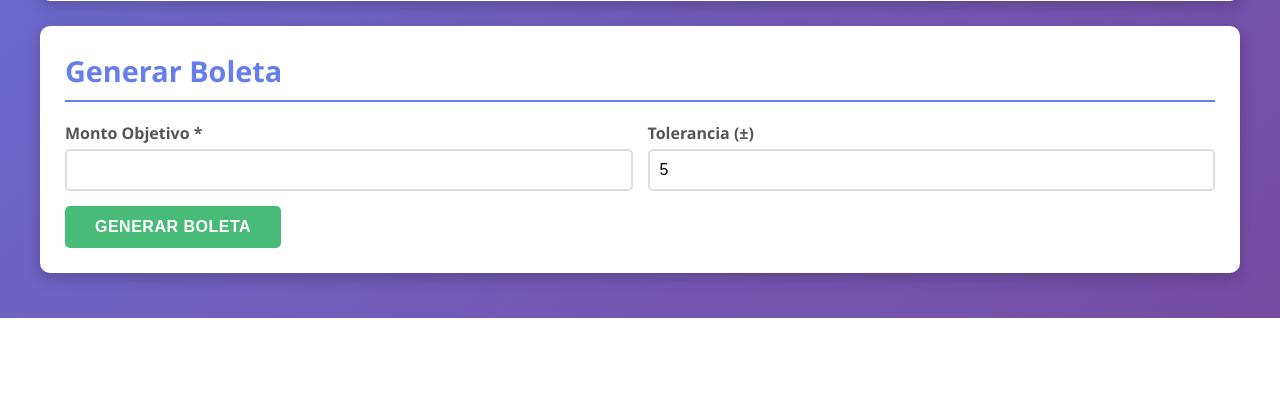
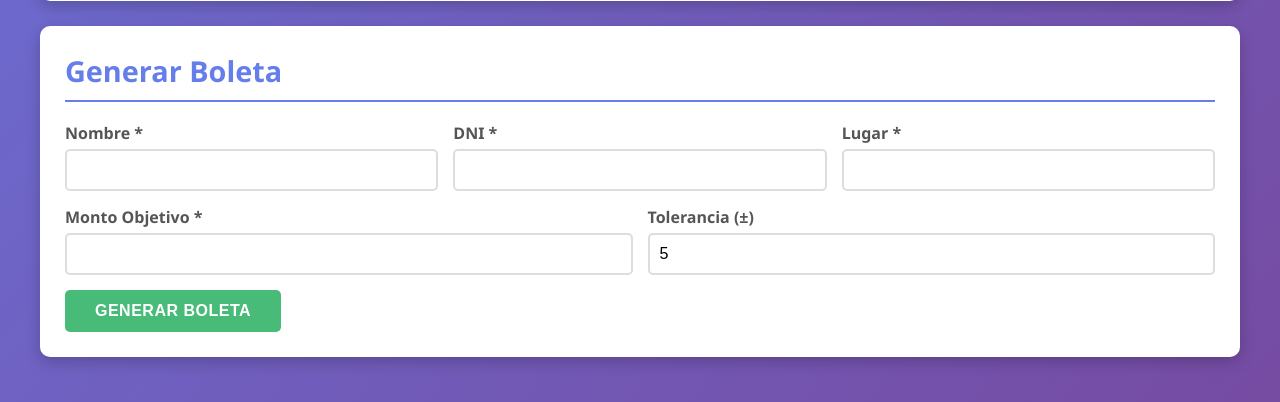
Before and after one commit to eviterno17/boleta, a Flask app: page / in a window 1280 px wide. Shown: the part 1178-1580 px from the top of the page. Before the commit the page ends 1496 px from the top, so only its background shows below. Run offline with Flask 3, Linux system fonts and the light colour scheme; data comes from the database, SQL or seed files in the repository; parts of the project's set-up code (start-up, migrations or seed data) failed here and were passed over.

Commit message:
Mejorar restricciones de despacho y agregar datos de cliente
Mejoras en algoritmo de generación de boletas:
- Corregir validación de cantidad mínima de despacho
- El algoritmo ahora respeta estrictamente las restricciones

Nuevas funcionalidades:
- Agregar campos nombre, DNI y lugar al formulario de boleta
- Validar campos requeridos en backend y frontend
- Mostrar información del cliente en boleta generada
- Mejorar visualización de datos del cliente con separador visual

Archivos modificados:
- app.py: Mejorar validación de restricciones y agregar campos de cliente
- templates/index.html: Agregar campos nombre, DNI y lugar
- static/js/main.js: Validar y enviar datos del cliente, mostrar en boleta

```diff
--- a/app.py
+++ b/app.py
@@ -88,18 +88,20 @@ def generar_boleta_optimizada(monto_objetivo, tolerancia=5):
         producto = productos[index]
         precio_cents = int(float(producto.precio_unitario) * 100)
 
-        # Determinar cantidad mínima
-        cantidad_min = producto.cantidad_minima_despacho if producto.tiene_despacho_minimo else 1
-        if cantidad_min is None:
+        # Determinar cantidad mínima - DEBE respetar restricción de despacho
+        if producto.tiene_despacho_minimo and producto.cantidad_minima_despacho:
+            cantidad_min = producto.cantidad_minima_despacho
+        else:
             cantidad_min = 1
 
         # Intentar diferentes cantidades de este producto
         max_cantidad = min(producto.stock, (monto_max_cents - total_actual) // precio_cents + 5)
 
-        # Opción 1: No incluir este producto
+        # Opción 1: No incluir este producto (solo si no hay restricción o si podemos seguir sin él)
         backtrack(index + 1, combinacion_actual, total_actual)
 
-        # Opción 2: Incluir el producto en diferentes cantidades
+        # Opción 2: Incluir el producto respetando cantidad mínima de despacho
+        # Si tiene despacho mínimo, DEBE incluirse con al menos la cantidad mínima
         for cantidad in range(cantidad_min, max_cantidad + 1):
             nuevo_total = total_actual + (precio_cents * cantidad)
             if nuevo_total <= monto_max_cents + (precio_cents * 2):  # Pequeño margen extra
@@ -234,6 +236,14 @@ def generar_boleta():
     if not data.get('monto_objetivo'):
         return jsonify({'error': 'Monto objetivo es requerido'}), 400
 
+    # Validar campos requeridos
+    if not data.get('nombre'):
+        return jsonify({'error': 'El nombre es requerido'}), 400
+    if not data.get('dni'):
+        return jsonify({'error': 'El DNI es requerido'}), 400
+    if not data.get('lugar'):
+        return jsonify({'error': 'El lugar es requerido'}), 400
+
     try:
         monto_objetivo = float(data['monto_objetivo'])
         tolerancia = float(data.get('tolerancia', 5))
@@ -242,6 +252,12 @@ def generar_boleta():
             return jsonify({'error': 'El monto debe ser mayor a 0'}), 400
 
         resultado = generar_boleta_optimizada(monto_objetivo, tolerancia)
+
+        # Agregar información del cliente a la boleta
+        resultado['nombre'] = data['nombre']
+        resultado['dni'] = data['dni']
+        resultado['lugar'] = data['lugar']
+
         return jsonify(resultado)
     except ValueError:
         return jsonify({'error': 'Monto objetivo debe ser un número válido'}), 400
--- a/static/js/main.js
+++ b/static/js/main.js
@@ -110,8 +110,17 @@ const app = {
     },
 
     async generarBoleta() {
+        const nombre = document.getElementById('nombre_cliente').value.trim();
+        const dni = document.getElementById('dni_cliente').value.trim();
+        const lugar = document.getElementById('lugar_cliente').value.trim();
         const monto_objetivo = parseFloat(document.getElementById('monto_objetivo').value);
         const tolerancia = parseFloat(document.getElementById('tolerancia').value) || 5;
+
+        // Validaciones
+        if (!nombre || !dni || !lugar) {
+            alert('Por favor complete todos los campos requeridos (Nombre, DNI, Lugar)');
+            return;
+        }
 
         if (!monto_objetivo || monto_objetivo <= 0) {
             alert('Por favor ingrese un monto objetivo válido');
@@ -124,7 +133,13 @@ const app = {
                 headers: {
                     'Content-Type': 'application/json'
                 },
-                body: JSON.stringify({ monto_objetivo, tolerancia })
+                body: JSON.stringify({
+                    nombre,
+                    dni,
+                    lugar,
+                    monto_objetivo,
+                    tolerancia
+                })
             });
 
             if (!response.ok) {
@@ -186,6 +201,11 @@ const app = {
 
         // Mostrar información de la boleta
         infoDiv.innerHTML = `
+            <div style="margin-bottom: 15px; padding-bottom: 15px; border-bottom: 2px solid #667eea;">
+                <p><strong>Nombre:</strong> ${boleta.nombre}</p>
+                <p><strong>DNI:</strong> ${boleta.dni}</p>
+                <p><strong>Lugar:</strong> ${boleta.lugar}</p>
+            </div>
             <p><strong>Monto Objetivo:</strong> $${boleta.monto_objetivo.toFixed(2)}</p>
             <p><strong>Diferencia:</strong> $${boleta.diferencia.toFixed(2)}</p>
             <p style="color: #48bb78;"><strong>Productos encontrados:</strong> ${boleta.productos.length}</p>
--- a/templates/index.html
+++ b/templates/index.html
@@ -82,6 +82,23 @@
             <form id="form-boleta">
                 <div class="form-row">
                     <div class="form-group">
+                        <label for="nombre_cliente">Nombre *</label>
+                        <input type="text" id="nombre_cliente" name="nombre" required>
+                    </div>
+
+                    <div class="form-group">
+                        <label for="dni_cliente">DNI *</label>
+                        <input type="text" id="dni_cliente" name="dni" required>
+                    </div>
+
+                    <div class="form-group">
+                        <label for="lugar_cliente">Lugar *</label>
+                        <input type="text" id="lugar_cliente" name="lugar" required>
+                    </div>
+                </div>
+
+                <div class="form-row">
+                    <div class="form-group">
                         <label for="monto_objetivo">Monto Objetivo *</label>
                         <input type="number" id="monto_objetivo" name="monto_objetivo" step="0.01" min="0" required>
                     </div>
```
